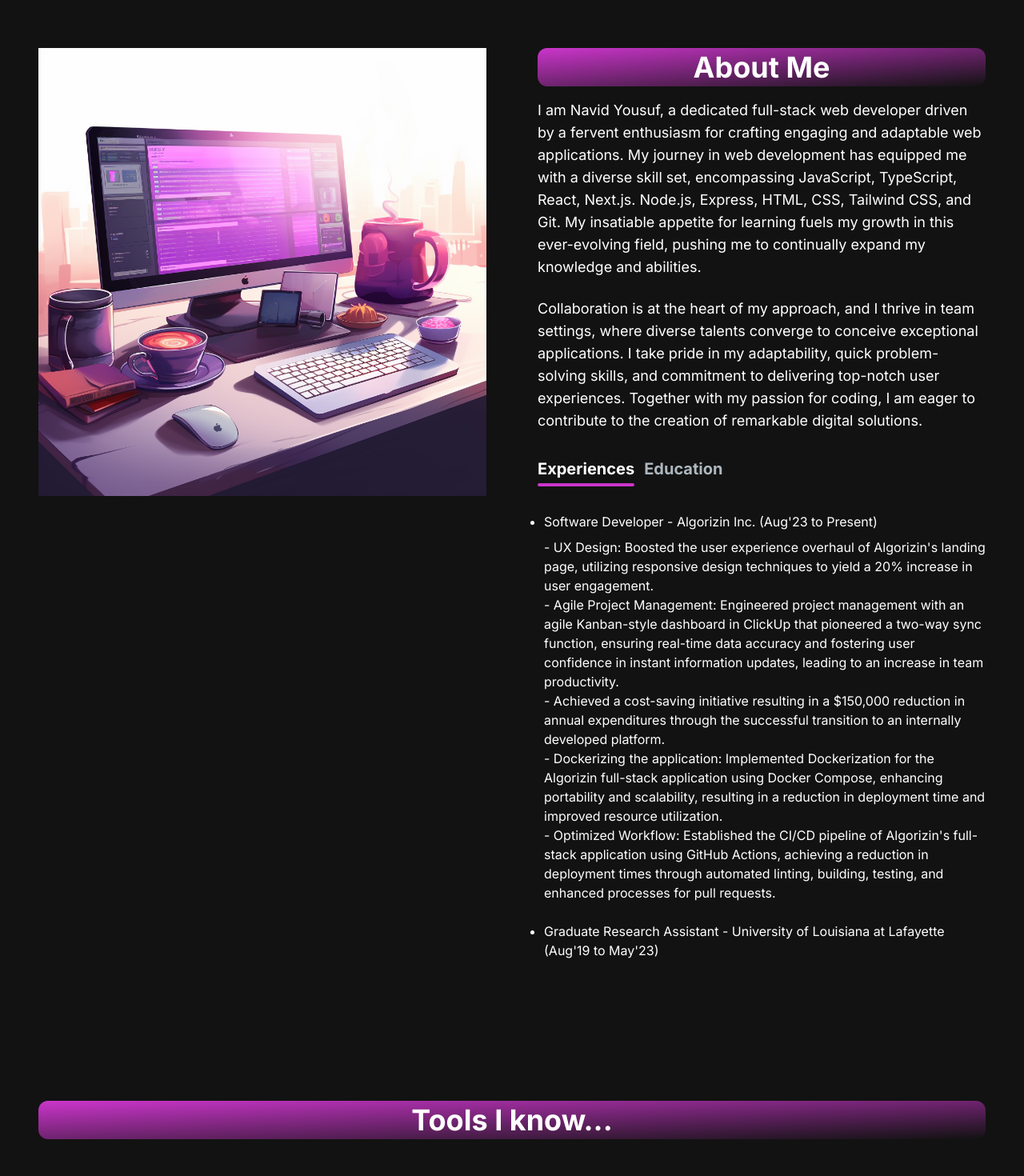
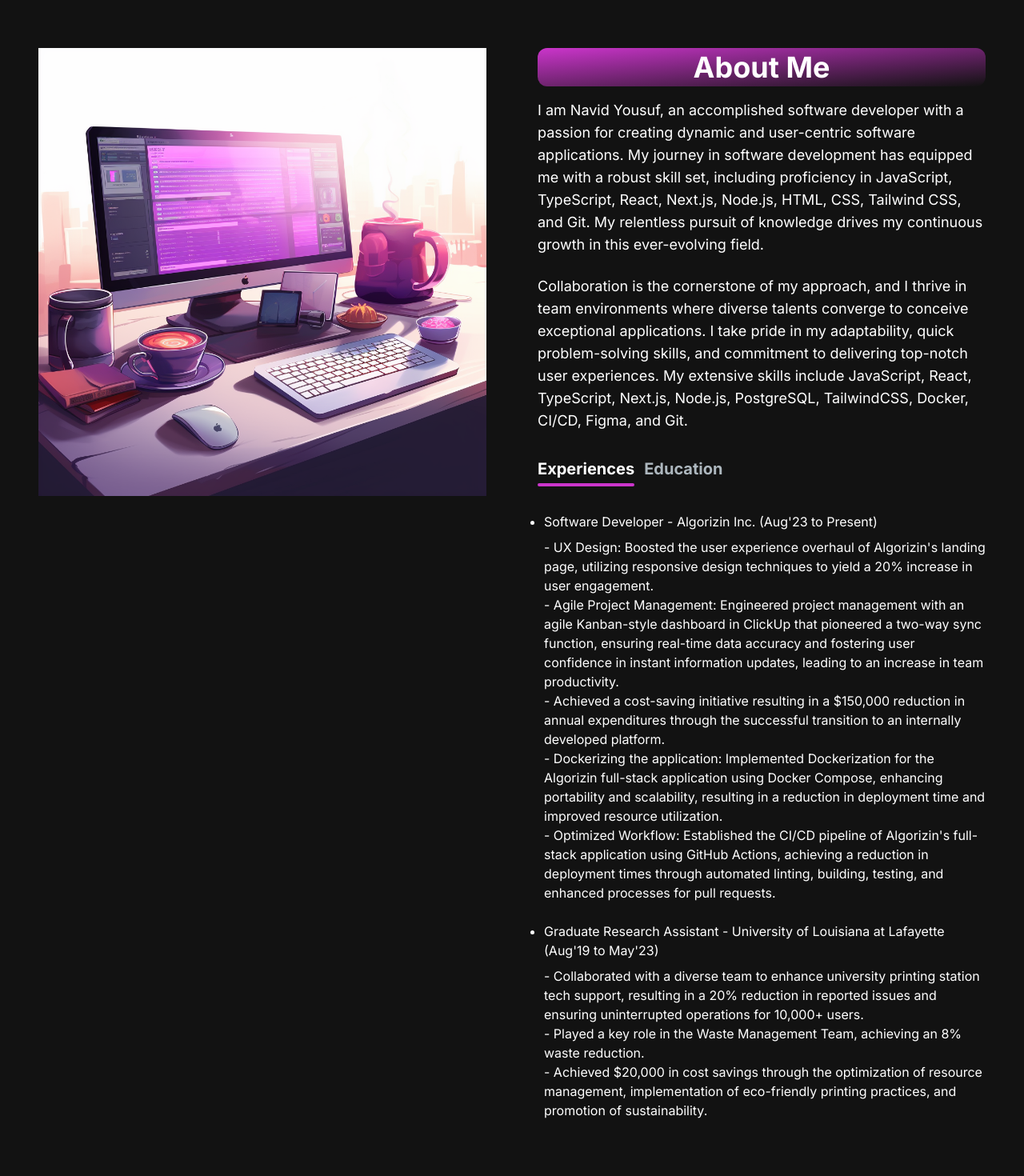
Before and after one commit to navid015/navid-portfolio-website, a Next.js app: page / in a window 1280 px wide. Shown: the part 660-2130 px from the top of the page at 80% size. Built offline with nearby package versions, Linux system fonts and the light colour scheme.

Commit message:
Commit after rewriting the about section

```diff
--- a/app/components/AboutSection.jsx
+++ b/app/components/AboutSection.jsx
@@ -26,6 +26,11 @@ const TAB_DATA = [
 
         <br></br>
         <li>Graduate Research Assistant - University of Louisiana at Lafayette (Aug&apos;19 to May&apos;23)</li>
+        <div className="mt-2">
+            <p>- Collaborated with a diverse team to enhance university printing station tech support, resulting in a 20% reduction in reported issues and ensuring uninterrupted operations for 10,000+ users.</p>
+            <p>- Played a key role in the Waste Management Team, achieving an 8% waste reduction.</p>
+            <p>- Achieved $20,000 in cost savings through the optimization of resource management, implementation of eco-friendly printing practices, and promotion of sustainability.</p>
+        </div>
       </ul>
     ),
   },
@@ -69,11 +74,11 @@ const AboutSection = () => {
         <div className="mt-4 md:mt-0 text-left flex flex-col h-full">
           <h2 className="p-1 text-4xl text-center font-bold text-white mb-4 rounded-xl bg-gradient-to-br from-[#cb35cb]">About Me</h2>
           <p className="text-white texxt-base md:text-lg">
-                I am Navid Yousuf, a dedicated full-stack web developer driven by a fervent enthusiasm for crafting engaging and adaptable web applications. My journey in web development has equipped me with a diverse skill set, encompassing JavaScript, TypeScript, React, Next.js. Node.js, Express,  HTML, CSS, Tailwind CSS, and Git. My insatiable appetite for learning fuels my growth in this ever-evolving field, pushing me to continually expand my knowledge and abilities.
+          I am Navid Yousuf, an accomplished software developer with a passion for creating dynamic and user-centric software applications. My journey in software development has equipped me with a robust skill set, including proficiency in JavaScript, TypeScript, React, Next.js, Node.js, HTML, CSS, Tailwind CSS, and Git. My relentless pursuit of knowledge drives my continuous growth in this ever-evolving field.
           </p>
           <br></br>
           <p className="text-white texxt-base md:text-lg">
-          Collaboration is at the heart of my approach, and I thrive in team settings, where diverse talents converge to conceive exceptional applications. I take pride in my adaptability, quick problem-solving skills, and commitment to delivering top-notch user experiences. Together with my passion for coding, I am eager to contribute to the creation of remarkable digital solutions.
+          Collaboration is the cornerstone of my approach, and I thrive in team environments where diverse talents converge to conceive exceptional applications. I take pride in my adaptability, quick problem-solving skills, and commitment to delivering top-notch user experiences. My extensive skills include JavaScript, React, TypeScript, Next.js, Node.js, PostgreSQL, TailwindCSS, Docker, CI/CD, Figma, and Git.
           </p>
           <div className="flex flex-row text-xl font-extrabold justify-start mt-8">
             <TabButton
--- a/app/components/NavBar.jsx
+++ b/app/components/NavBar.jsx
@@ -56,7 +56,7 @@ const NavBar = () => {
                             <NavLink href={link.path} title={link.title} />
                         </li>
                     ))
-                    };
+                    }
                 </ul>
               </div>
           </div>
@@ -65,4 +65,4 @@ const NavBar = () => {
     )
   }
 
-  export default NavBar;
+  export default NavBar
--- a/app/components/ProjectsSection.jsx
+++ b/app/components/ProjectsSection.jsx
@@ -3,8 +3,6 @@ import React, { useState, useRef } from "react";
 import ProjectCard from "./ProjectCard";
 import ProjectTag from "./ProjectTag";
 import { motion, useInView } from "framer-motion";
-
-
 
 
 
```
